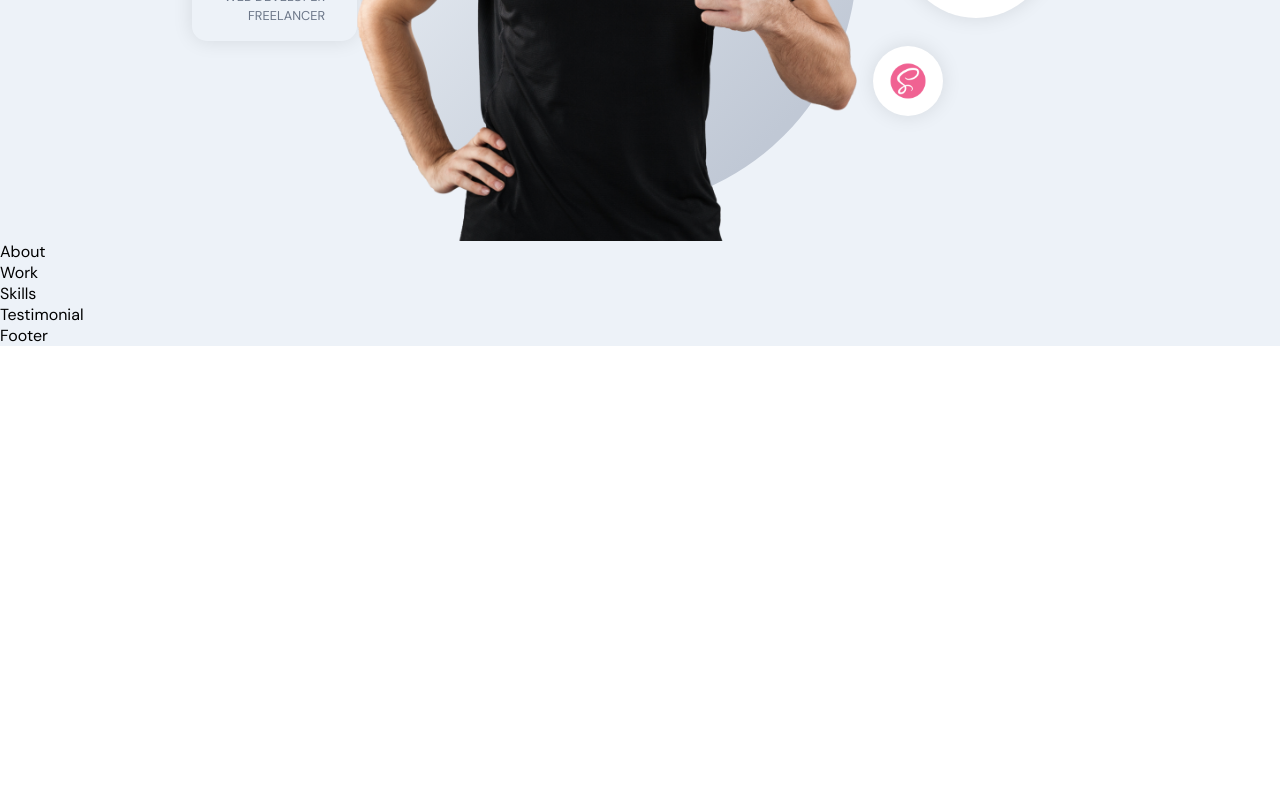
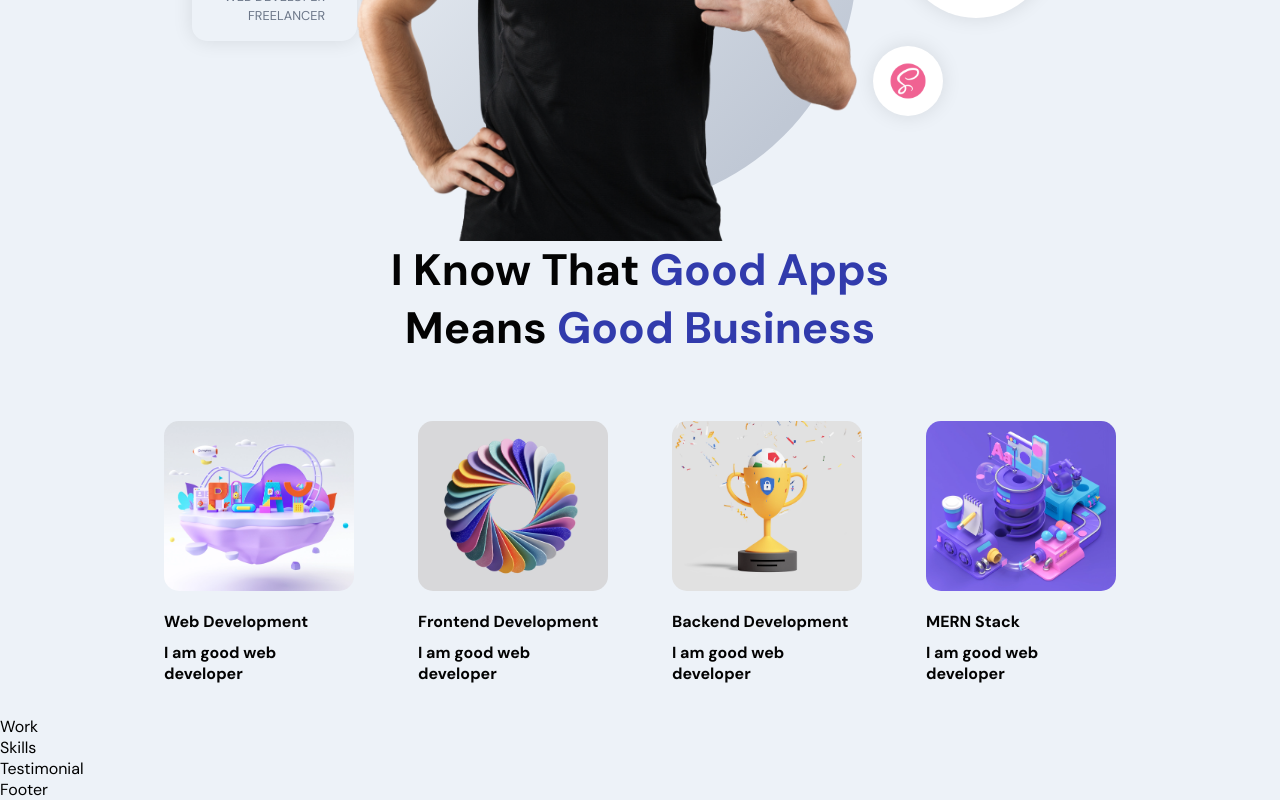
Before and after one commit to enzof10/frontend_react, a React (Create React App) app: page / in a window 1280 px wide. Shown: the part 482-1282 px from the top of the page. Before the commit the page ends 828 px from the top, so only its background shows below. Built offline with nearby package versions, Linux system fonts and the light colour scheme.

Commit message:
add about section

```diff
--- a/src/container/About/About.jsx
+++ b/src/container/About/About.jsx
@@ -1,10 +1,44 @@
-import React from 'react'
-import './About.scss'
+import React, { useEffect, useState } from "react";
+import { motion } from "framer-motion";
+import "./About.scss";
+import { images } from '../../constants'
 
+const abouts = [
+  { title: "Web Development", description: "I am good web developer", imgUrl: images.about01 },
+  { title: "Frontend Development", description: "I am good web developer", imgUrl: images.about02 },
+  { title: "Backend Development", description: "I am good web developer", imgUrl: images.about03 },
+  {
+    title: "MERN Stack",
+    description: "I am good web developer",
+    imgUrl: images.about04 ,
+  },
+];
 const About = () => {
   return (
-    <div>About</div>
-  )
-}
+    <>
+      <h2 className="head-text">
+        I Know that<span> Good Apps</span><br/>means<span> Good Business</span></h2>
+      <div className="app__profiles">
+        {abouts.map((about, index) => (
+          <motion.div
+            whileInView={{ opacity: 1 }}
+            whileHover={{ scale: 1.1 }}
+            transition={{ duration: 0.5, type: "tween" }}
+            className="app__profile-item"
+            key={about.title + index}
+          >
+            <img src={about.imgUrl} alt={about.title} />
+            <h2 className="bold-text" style={{ marginTop: 20 }}>
+              {about.title}
+            </h2>
+            <p className="bold-text" style={{ marginTop: 10 }}>
+              {about.description}
+            </p>
+          </motion.div>
+        ))}
+      </div>
+    </>
+  );
+};
 
-export default About
+export default About;
--- a/src/container/About/About.scss
+++ b/src/container/About/About.scss
@@ -0,0 +1,39 @@
+.app__about {
+    flex: 1;
+    width: 100%;
+    flex-direction: column;
+}
+
+.app__profiles {
+    display: flex;
+    justify-content: center;
+    align-items: flex-start;
+    flex-wrap: wrap;
+    margin-top: 2rem;
+}
+
+.app__profile-item {
+    width: 190px;
+    display: flex;
+    justify-content: flex-start;
+    align-items: flex-start;
+    flex-direction: column;
+    margin: 2rem;
+
+    img{
+        width: 100%;
+        height: 170px;
+        border-radius: 15px;
+        object-fit: cover;
+    }
+
+    @media screen and (min-width: 2000px) {
+        width: 370px;
+        margin: 2rem 4rem;
+
+        img{
+            height: 320px;
+        }
+
+    }
+}
```
